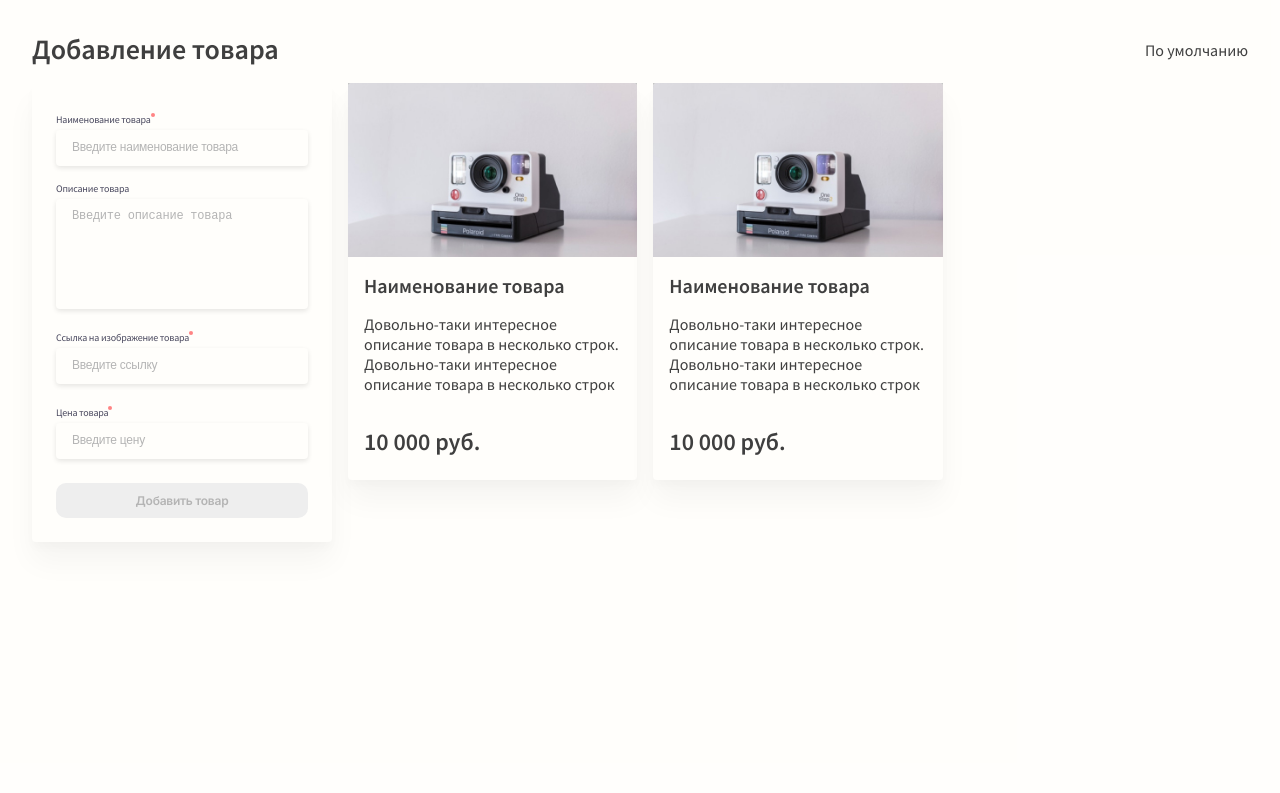
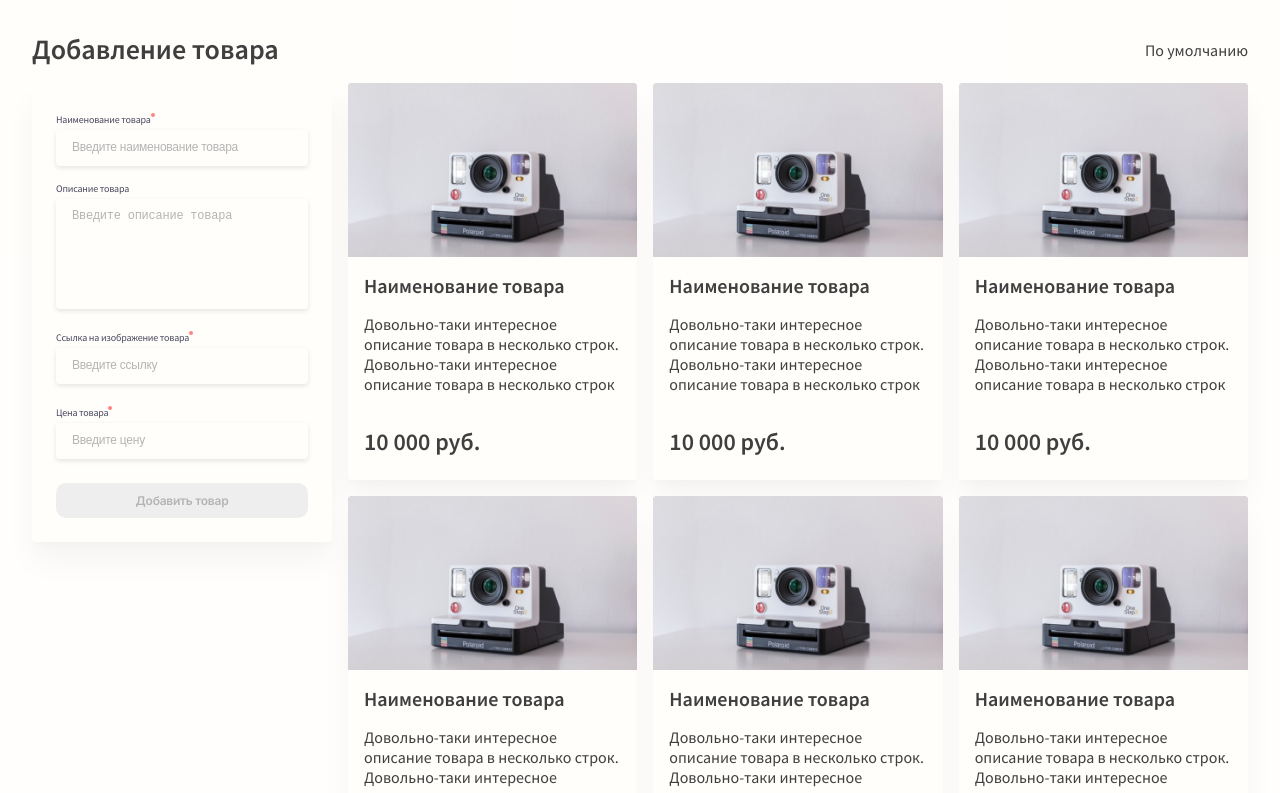
Before and after one commit to proksiks/idaproject, a Nuxt app: page / in a window 1280 px wide. Shown: the top 793 px of the page. Built offline with nearby package versions, Linux system fonts and the light colour scheme.

Commit message:
add animation

```diff
--- a/components/Card.vue
+++ b/components/Card.vue
@@ -1,5 +1,6 @@
 <template>
-  <Box class="card" v-if="img && title">
+  <Box v-if="img && title">
+    <div class="card">
       <div class="card__img">
         <img :src="img" :alt="img" />
       </div>
@@ -11,6 +12,7 @@
       <button class="card__delete" @click="$emit('delete')">
         <img src="images/icons/delete.svg" alt="" />
       </button>
+    </div>
   </Box>
 </template>
 
@@ -41,6 +43,8 @@ export default {
     position: relative;
     padding-bottom: 60.1%;
     background-color: #c7c7c7;
+    border-radius: 4px 4px 0 0;
+    overflow: hidden;
     img {
       position: absolute;
       left: 0;
--- a/components/CustomInput.vue
+++ b/components/CustomInput.vue
@@ -116,6 +116,14 @@ export default {
       line-height: inherit;
       color: #b4b4b4;
     }
+    &::-webkit-outer-spin-button,
+    &::-webkit-inner-spin-button {
+      -webkit-appearance: none;
+      margin: 0;
+    }
+    &[type="number"] {
+      -moz-appearance: textfield;
+    }
   }
 }
 </style>
--- a/pages/index.vue
+++ b/pages/index.vue
@@ -92,6 +92,62 @@ export default {
           text: "Довольно-таки интересное описание товара в несколько строк. Довольно-таки интересное описание товара в несколько строк",
           price: "10000",
         },
+        {
+          id: 3,
+          img: "images/card/img.jpg",
+          title: "Наименование товара",
+          text: "Довольно-таки интересное описание товара в несколько строк. Довольно-таки интересное описание товара в несколько строк",
+          price: "10000",
+        },
+        {
+          id: 4,
+          img: "images/card/img.jpg",
+          title: "Наименование товара",
+          text: "Довольно-таки интересное описание товара в несколько строк. Довольно-таки интересное описание товара в несколько строк",
+          price: "10000",
+        },
+        {
+          id: 5,
+          img: "images/card/img.jpg",
+          title: "Наименование товара",
+          text: "Довольно-таки интересное описание товара в несколько строк. Довольно-таки интересное описание товара в несколько строк",
+          price: "10000",
+        },
+        {
+          id: 6,
+          img: "images/card/img.jpg",
+          title: "Наименование товара",
+          text: "Довольно-таки интересное описание товара в несколько строк. Довольно-таки интересное описание товара в несколько строк",
+          price: "10000",
+        },
+        {
+          id: 7,
+          img: "images/card/img.jpg",
+          title: "Наименование товара",
+          text: "Довольно-таки интересное описание товара в несколько строк. Довольно-таки интересное описание товара в несколько строк",
+          price: "10000",
+        },
+        {
+          id: 8,
+          img: "images/card/img.jpg",
+          title: "Наименование товара",
+          text: "Довольно-таки интересное описание товара в несколько строк. Довольно-таки интересное описание товара в несколько строк",
+          price: "10000",
+        },
+        {
+          id: 9,
+          img: "images/card/img.jpg",
+          title: "Наименование товара",
+          text: "Довольно-таки интересное описание товара в несколько строк. Довольно-таки интересное описание товара в несколько строк",
+          price: "10000",
+        },
+        {
+          id: 10,
+          img: "images/card/img.jpg",
+          title: "Наименование товара",
+          text: "Довольно-таки интересное описание товара в несколько строк. Довольно-таки интересное описание товара в несколько строк",
+          price: "10000",
+        },
       ],
 
       form: {
@@ -104,7 +160,7 @@ export default {
         title: false,
         link: false,
         price: false,
-        text: true,
+        text: false,
       },
     };
   },
@@ -121,7 +177,7 @@ export default {
           serverValid: () => !this.errors.link,
         },
         text: {
-          serverValid: () => !this.errors.link,
+          serverValid: () => !this.errors.text,
         },
         price: {
           required,
@@ -205,7 +261,7 @@ export default {
 }
 .item {
   &::v-deep {
-    transition: box-shadow 0.6s ease, transform 0.6s ease, opacity 0.6s ease;
+    transition: all 0.6s ease;
   }
 }
 .head {
@@ -214,19 +270,21 @@ export default {
   justify-content: space-between;
 }
 
+// animation cards
 .card-enter,
-.player-leave-to {
+.card-leave-to {
   opacity: 0;
 }
 .card-enter {
-  transform: scale(1);
+  transform: translateY(10%);
 }
 .card-leave-to {
-  transform: scale(0) translateY(-100%);
+  transform: translateY(-100%);
 }
 .card-leave-active {
-  width: 33%;
   position: absolute;
+  width: 32%;
+  z-index: 0;
   @media (max-width: 1023px) {
     width: 50%;
   }
```
Lines whose indentation alone changed are shown as unchanged.
